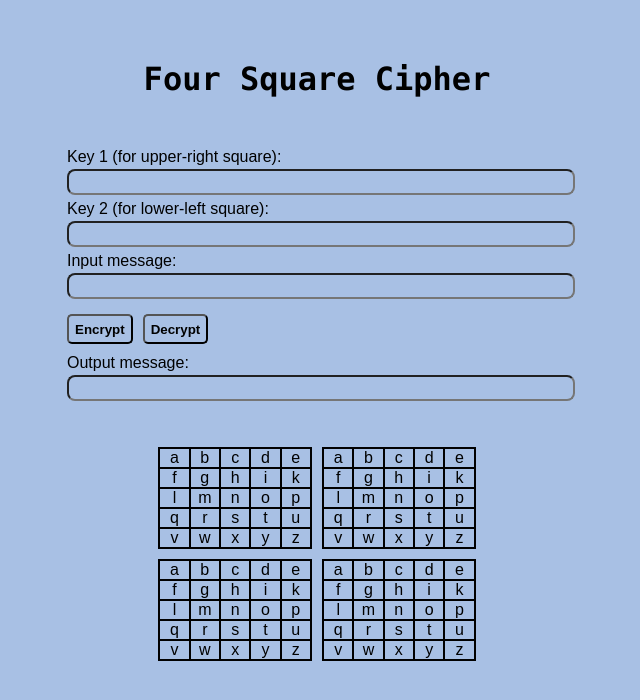
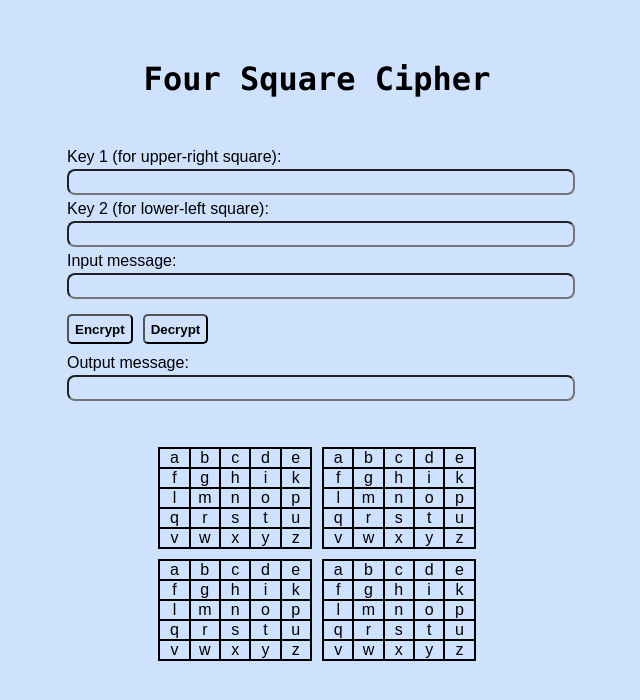
Before and after one commit to LucAndre91/four-square-cipher, a Vue app: page / in a window 1280 px wide. Shown: the top 700 px of the page, without its empty margins (323-963 px from the left). Built offline with nearby package versions, Linux system fonts and the light colour scheme.

Commit message:
change background color

```diff
--- a/src/App.vue
+++ b/src/App.vue
@@ -17,7 +17,7 @@ export default {
 
 <style>
 *{
- background-color:rgb(168, 192, 228);
+ background-color:rgb(206, 225, 253);
 }
 #app {
   font-family: Arial, Helvetica, Arial, sans-serif;
```
